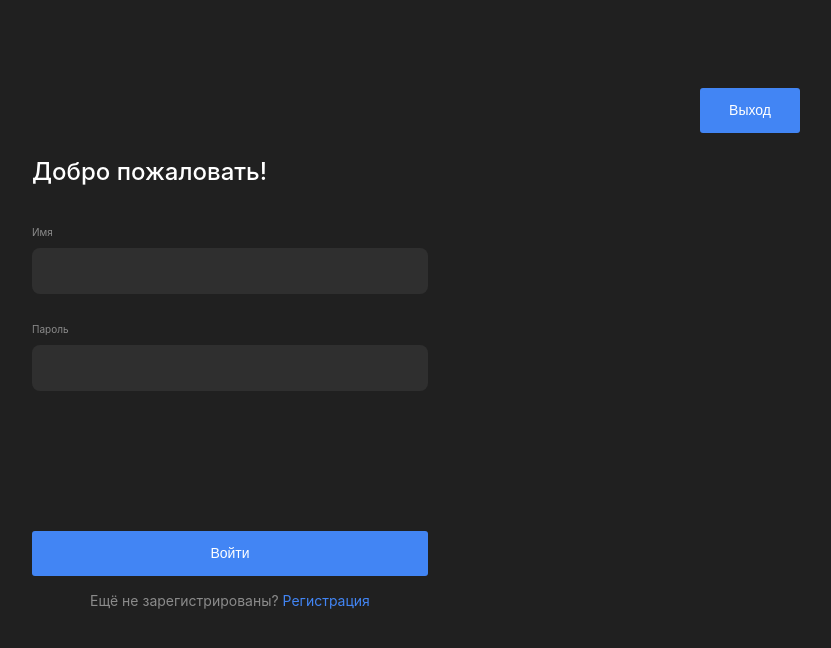
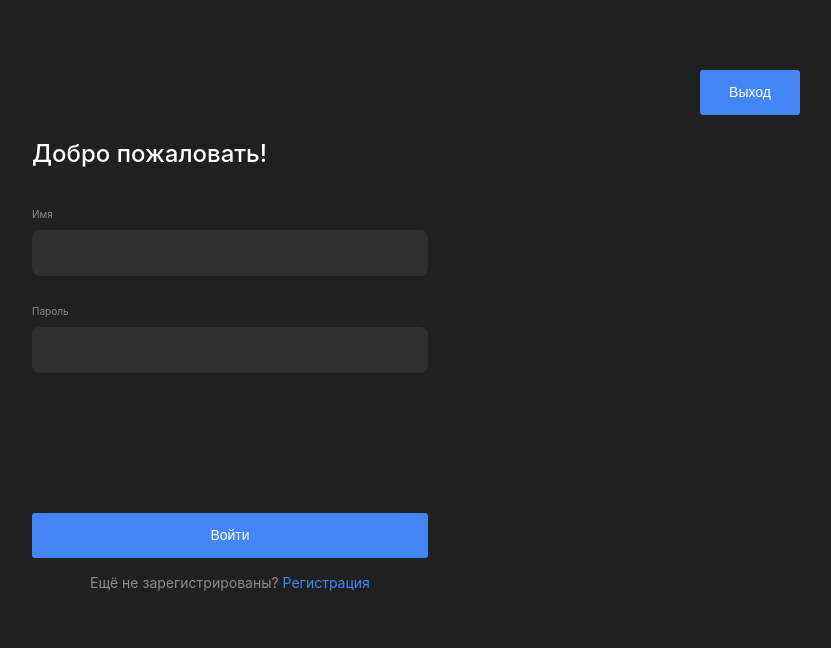
Before and after one commit to Andr-Den/chat-react, a React (Create React App) app: page /sign-in in a window 1280 px wide. Shown: the top 648 px of the page, without its empty margins (410-1241 px from the left). Built offline with nearby package versions, Linux system fonts and the light colour scheme.

Commit message:
change padding top in register

```diff
--- a/src/components/Register.css
+++ b/src/components/Register.css
@@ -1,5 +1,5 @@
 .sign {
-  padding-top: 70px;
+  padding-top: 52px;
   width: 100%;
   height: 100%;
   position: fixed;
```
